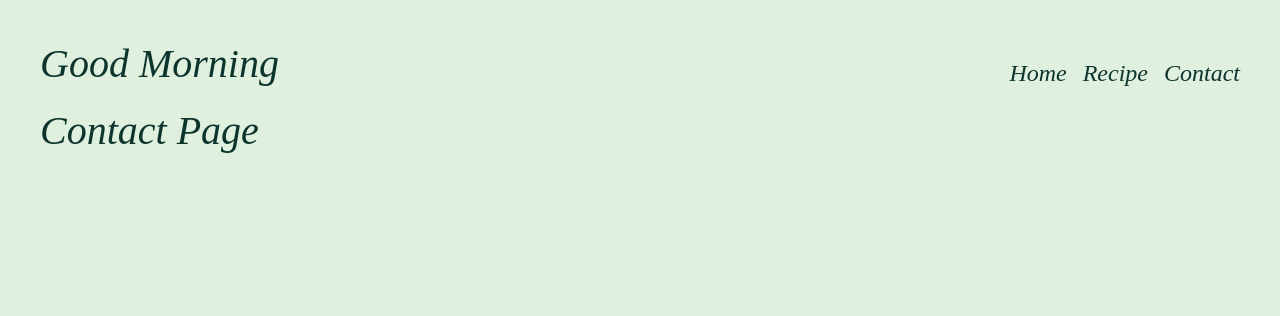
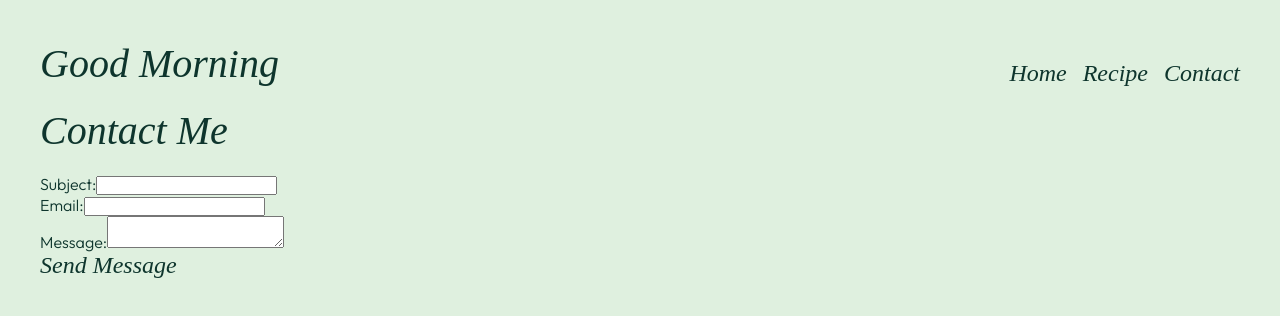
Before and after one commit to amusayevv/recipes, a React (Vite) app: page / in a window 1280 px wide. Both pictures are taken after a click on the button "Contact". Shown: the top 316 px of the page. Built offline with nearby package versions, Linux system fonts and the light colour scheme; a web font is replaced by a local one.

Commit message:
add contact page

```diff
--- a/data/db.json
+++ b/data/db.json
@@ -21,7 +21,11 @@
         "Remove from heat and quickly add the egg and cheese mixture, stirring constantly to create a creamy sauce.",
         "Season with freshly ground black pepper and serve immediately."
       ],
-            "tags": ["Italian", "Pasta", "Quick Meal"],
+      "tags": [
+        "Italian",
+        "Pasta",
+        "Quick Meal"
+      ],
       "difficulty_level": "Medium",
       "last_updated": "2023-10-05T12:00:00Z"
     },
@@ -50,7 +54,11 @@
         "Drop by large spoonfuls onto ungreased pans.",
         "Bake for about 10 minutes, or until edges are nicely browned."
       ],
-            "tags": ["Dessert", "Cookies", "Sweet"],
+      "tags": [
+        "Dessert",
+        "Cookies",
+        "Sweet"
+      ],
       "difficulty_level": "Easy",
       "last_updated": "2023-10-05T12:00:00Z"
     },
@@ -70,7 +78,11 @@
         "Drizzle with Caesar dressing and toss to combine.",
         "Serve immediately."
       ],
-            "tags": ["Salad", "Vegetarian", "Quick Meal"],
+      "tags": [
+        "Salad",
+        "Vegetarian",
+        "Quick Meal"
+      ],
       "difficulty_level": "Easy",
       "last_updated": "2023-10-05T12:00:00Z"
     },
@@ -95,7 +107,11 @@
         "Fill taco shells with the beef mixture and top with lettuce, tomatoes, cheese, sour cream, and salsa.",
         "Serve immediately."
       ],
-            "tags": ["Mexican", "Tacos", "Quick Meal"],
+      "tags": [
+        "Mexican",
+        "Tacos",
+        "Quick Meal"
+      ],
       "difficulty_level": "Easy",
       "last_updated": "2023-10-05T12:00:00Z"
     },
@@ -123,7 +139,11 @@
         "Cook for 20 minutes, or until the chicken is cooked through and the sauce has thickened.",
         "Season with salt and pepper, and garnish with fresh cilantro before serving."
       ],
-            "tags": ["Indian", "Curry", "Spicy"],
+      "tags": [
+        "Indian",
+        "Curry",
+        "Spicy"
+      ],
       "difficulty_level": "Medium",
       "last_updated": "2023-10-05T12:00:00Z"
     },
@@ -150,7 +170,11 @@
         "Flip and cook until golden brown on the other side.",
         "Serve with your favorite toppings."
       ],
-            "tags": ["Breakfast", "Pancakes", "Sweet"],
+      "tags": [
+        "Breakfast",
+        "Pancakes",
+        "Sweet"
+      ],
       "difficulty_level": "Easy",
       "last_updated": "2023-10-05T12:00:00Z"
     },
@@ -174,7 +198,11 @@
         "Stir in cayenne pepper.",
         "Refrigerate 1 hour for best flavor, or serve immediately."
       ],
-            "tags": ["Mexican", "Dip", "Vegetarian"],
+      "tags": [
+        "Mexican",
+        "Dip",
+        "Vegetarian"
+      ],
       "difficulty_level": "Easy",
       "last_updated": "2023-10-05T12:00:00Z"
     },
@@ -208,7 +236,11 @@
         "Cover with foil and bake for 25 minutes. Remove foil and bake for an additional 25 minutes.",
         "Let cool for 15 minutes before serving."
       ],
-            "tags": ["Italian", "Pasta", "Comfort Food"],
+      "tags": [
+        "Italian",
+        "Pasta",
+        "Comfort Food"
+      ],
       "difficulty_level": "Hard",
       "last_updated": "2023-10-05T12:00:00Z"
     },
@@ -236,7 +268,11 @@
         "Add the cooked chicken and pasta to the skillet and toss to coat.",
         "Season with salt and pepper, and garnish with fresh parsley before serving."
       ],
-            "tags": ["Italian", "Pasta", "Comfort Food"],
+      "tags": [
+        "Italian",
+        "Pasta",
+        "Comfort Food"
+      ],
       "difficulty_level": "Medium",
       "last_updated": "2023-10-05T12:00:00Z"
     },
@@ -266,9 +302,21 @@
         "Cook for another 2-3 minutes, or until the sauce has thickened.",
         "Serve the stir fry over cooked rice."
       ],
-            "tags": ["Asian", "Vegetarian", "Quick Meal"],
+      "tags": [
+        "Asian",
+        "Vegetarian",
+        "Quick Meal"
+      ],
       "difficulty_level": "Easy",
       "last_updated": "2023-10-05T12:00:00Z"
     }
+  ],
+  "messages": [
+    {
+      "id": "8fed",
+      "subject": "salam",
+      "email": "ijamalli16111@ada.edu.az",
+      "message": "saaaaaaaaaaaalam"
+    }
   ]
 }
--- a/src/pages/Contact.jsx
+++ b/src/pages/Contact.jsx
@@ -1,7 +1,81 @@
-import React from "react"
+import React, { useState } from "react";
 
-function Contact () {
-    return <h1>Contact Page</h1>
-}
+const ContactMe = () => {
+  const [formData, setFormData] = useState({
+    subject: "",
+    email: "",
+    message: "",
+  });
 
-export default Contact;
+  const [status, setStatus] = useState("");
+
+  const handleChange = (e) => {
+    const { name, value } = e.target;
+    setFormData({ ...formData, [name]: value });
+  };
+
+  const handleSubmit = async (e) => {
+    e.preventDefault();
+    try {
+      const response = await fetch("http://localhost:3000/messages", {
+        method: "POST",
+        headers: {
+          "Content-Type": "application/json",
+        },
+        body: JSON.stringify(formData),
+      });
+      if (response.ok) {
+        setStatus("Message sent successfully!");
+        setFormData({ subject: "", email: "", message: "" });
+      } else {
+        setStatus("Failed to send message. Please try again.");
+      }
+    } catch (error) {
+      setStatus("Error occurred while sending the message.");
+    }
+  };
+
+  return (
+    <div className="contact-me">
+      <h1>Contact Me</h1>
+      <form onSubmit={handleSubmit} className="contact-form">
+        <div>
+          <label htmlFor="subject">Subject:</label>
+          <input
+            type="text"
+            id="subject"
+            name="subject"
+            value={formData.subject}
+            onChange={handleChange}
+            required
+          />
+        </div>
+        <div>
+          <label htmlFor="email">Email:</label>
+          <input
+            type="email"
+            id="email"
+            name="email"
+            value={formData.email}
+            onChange={handleChange}
+            required
+          />
+        </div>
+        <div>
+          <label htmlFor="message">Message:</label>
+          <textarea
+            id="message"
+            name="message"
+            value={formData.message}
+            onChange={handleChange}
+            required
+          />
+        </div>
+        <button type="submit">Send Message</button>
+      </form>
+      {status && <p>{status}</p>}
+    </div>
+  );
+};
+
+export default ContactMe;
```
Lines whose indentation alone changed are shown as unchanged.
